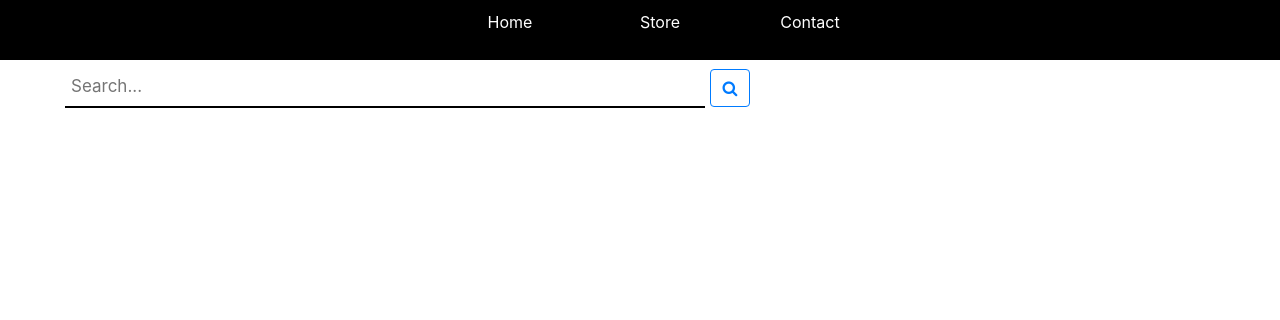
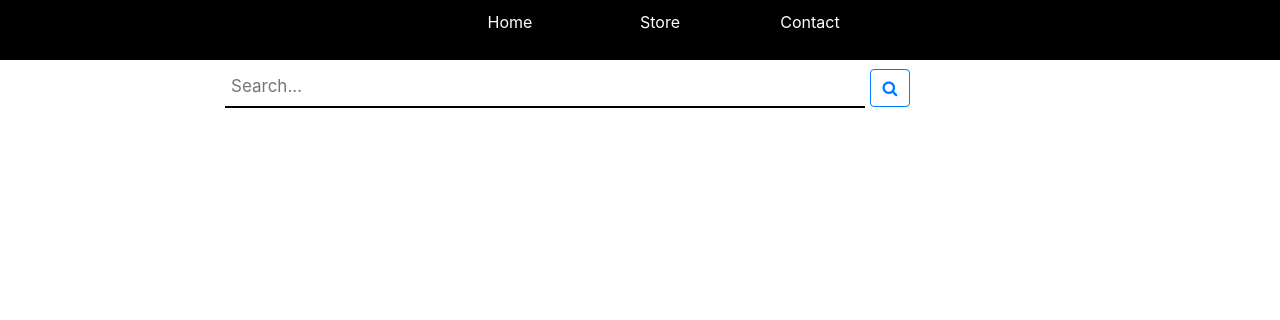
Before and after one commit to w-mbugua/photo-gallery, a Django app: page / in a window 1280 px wide. Shown: the top 320 px of the page. Run offline with Django 3.2, Linux system fonts and the light colour scheme.

```diff
--- a/photos/static/main.css
+++ b/photos/static/main.css
@@ -34,7 +34,7 @@ header ul li:hover{
 .inpt {
   padding: 6px;
     margin-top: 8px;
-    margin-left: 5rem;
+    margin-left: 15rem;
     font-size: 17px;
     width: 40rem;
     border: none;
```
